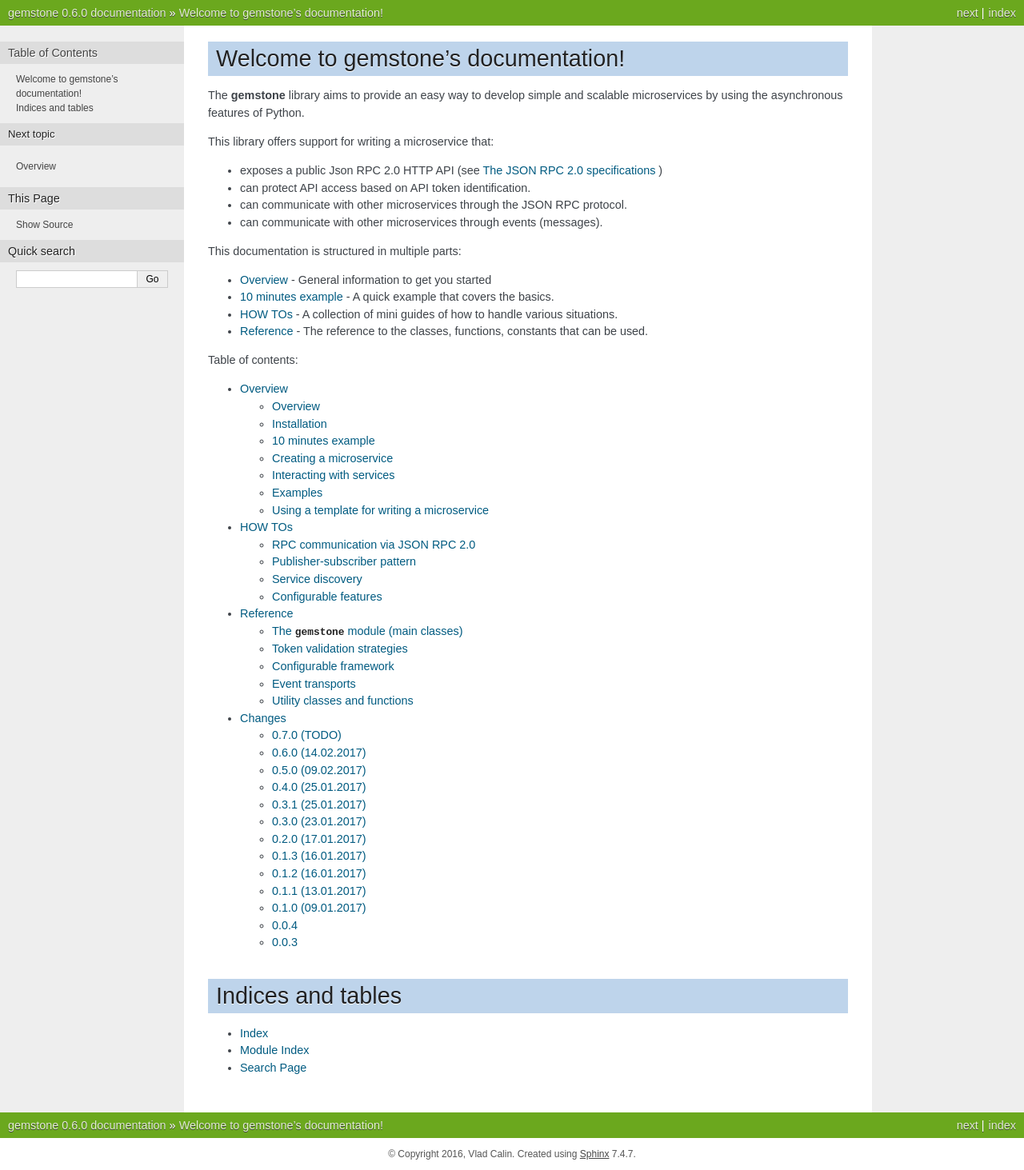
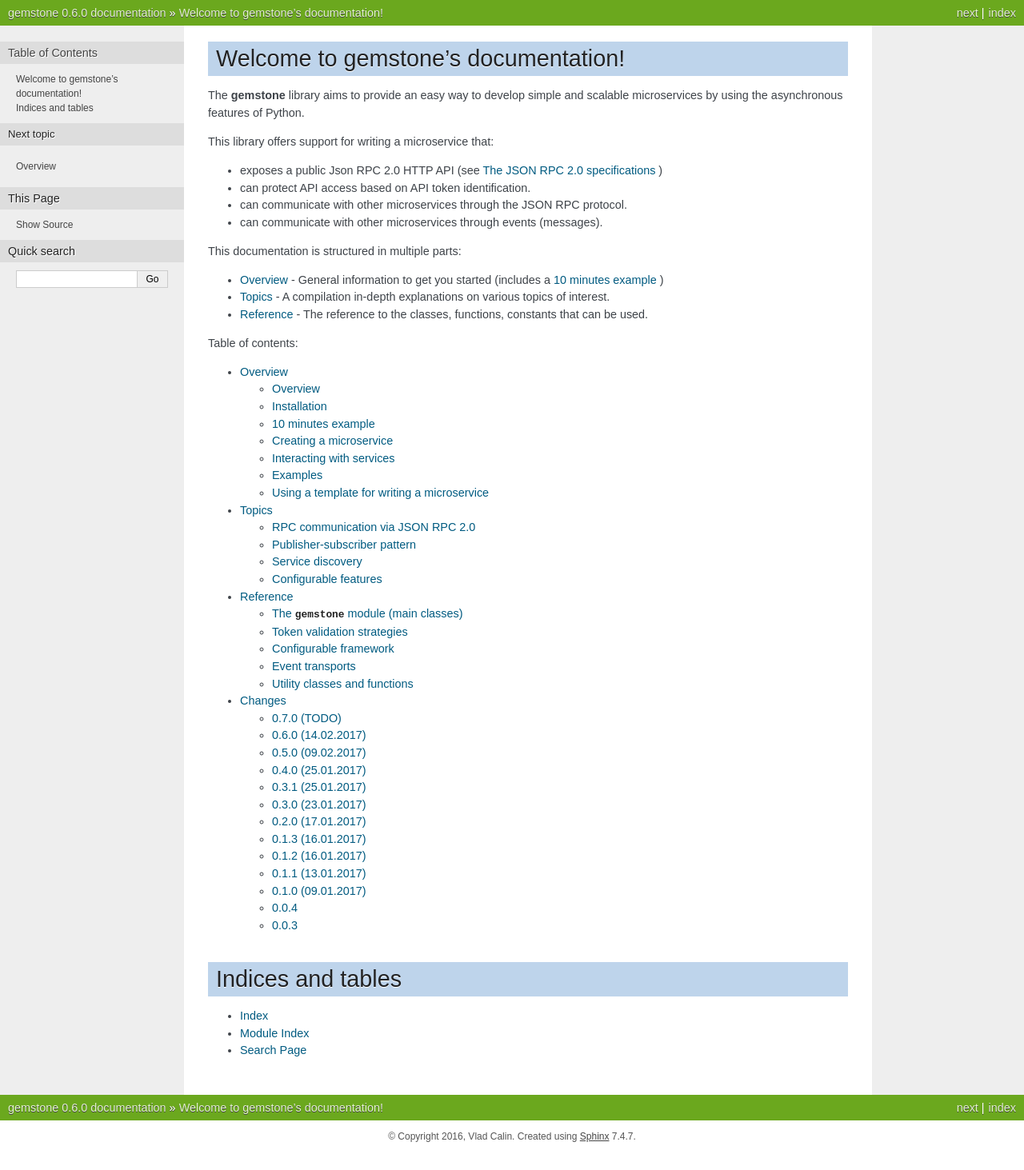
Before and after one commit to vladcalin/gemstone, a Sphinx documentation site: the page built from docs/index.rst, in a window 1280 px wide. Shown: the whole page at 80% size. Built offline with Sphinx 7.4.7, drawn with Linux system fonts in a browser that asks for light colours; after the commit the page ends 1441 px from its top, so only the background shows below that.

Commit message:
improved docs

```diff
--- a/docs/howto/rpc.rst
+++ /dev/null
@@ -1,4 +0,0 @@
-.. _rpc-communication:
-
-RPC communication via JSON RPC 2.0
-==================================
--- a/docs/index.rst
+++ b/docs/index.rst
@@ -19,9 +19,8 @@ This library offers support for writing a microservice that:
 
 This documentation is structured in multiple parts:
 
-- :ref:`overview-top` - General information to get you started
-- :ref:`10-minutes-example` - A quick example that covers the basics.
-- :ref:`howto-top` - A collection of mini guides of how to handle various situations.
+- :ref:`overview-top` - General information to get you started (includes a :ref:`10-minutes-example` )
+- :ref:`topics-top` - A compilation in-depth explanations on various topics of interest.
 - :ref:`reference-top` - The reference to the classes, functions, constants that can be used.
 
 
@@ -31,7 +30,7 @@ Table of contents:
     :maxdepth: 2
 
     intro/index
-    howto/index
+    topics/index
     reference/index
     changes
 
--- a/docs/howto/configuration.rst
+++ b/docs/topics/configuration.rst
@@ -2,3 +2,5 @@
 
 Configurable features
 =====================
+
+TODO
--- a/docs/howto/index.rst
+++ b/docs/topics/index.rst
@@ -1,7 +1,7 @@
-.. _howto-top:
+.. _topics-top:
 
-HOW TOs
-=======
+Topics
+======
 
 Various topics of interest
 
--- a/docs/howto/publisher_subscriber.rst
+++ b/docs/topics/publisher_subscriber.rst
@@ -2,3 +2,5 @@
 
 Publisher-subscriber pattern
 ============================
+
+TODO
--- a/docs/howto/service_discovery.rst
+++ b/docs/topics/service_discovery.rst
@@ -2,3 +2,5 @@
 
 Service discovery
 =================
+
+TODO
```
Also changed, not shown: docs/topics/rpc.rst (added, +53 -0 lines).
